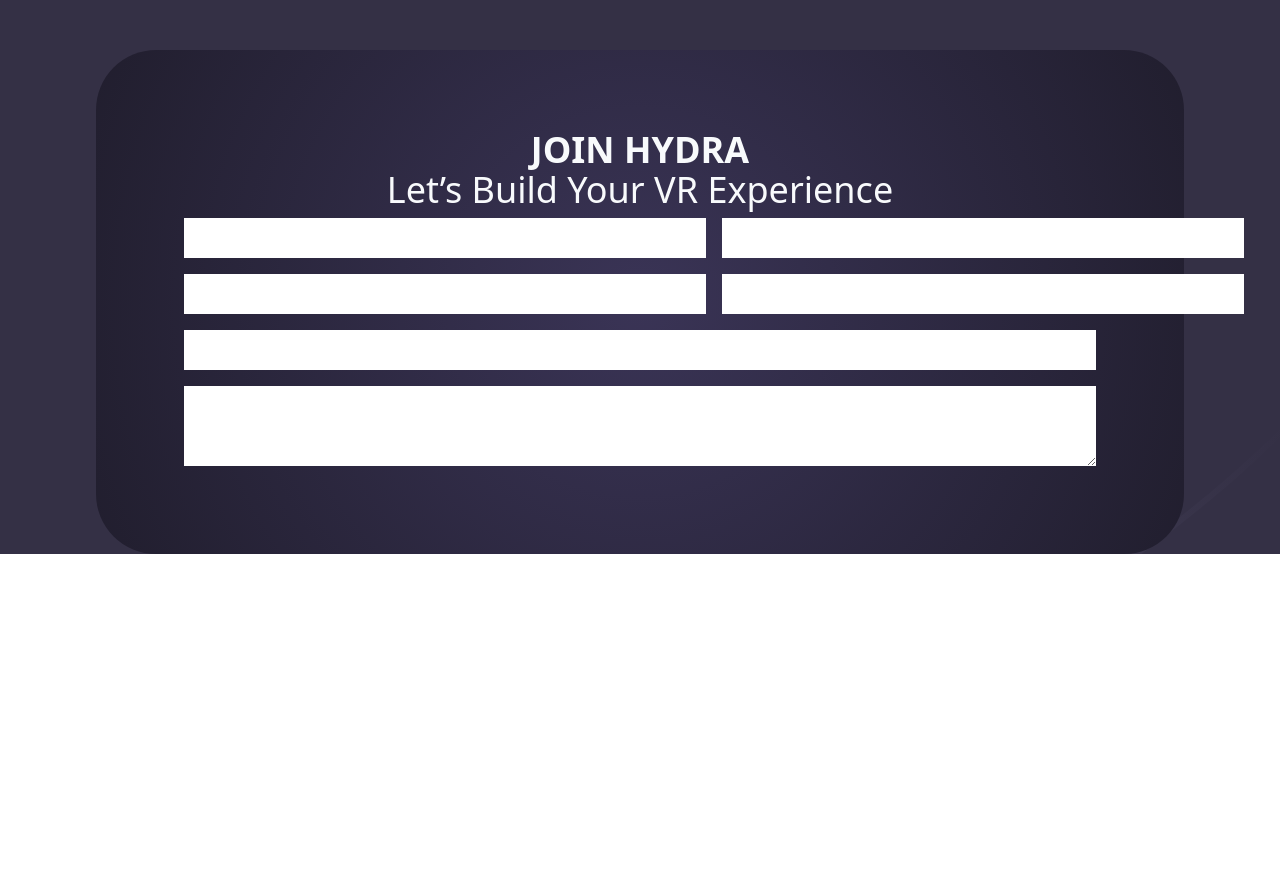
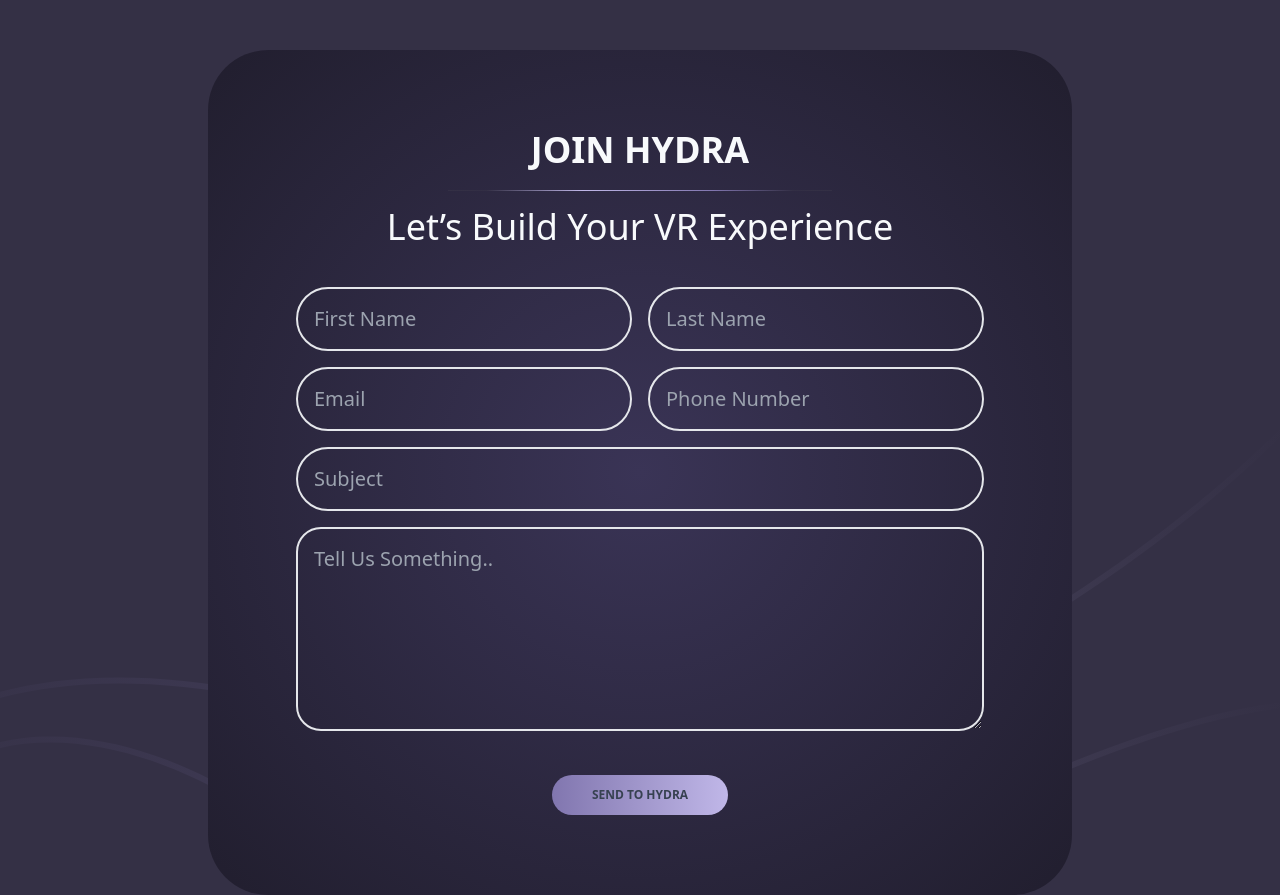
Before and after one commit to EvaldasP/hydra-landing-page, an Angular app: page / in a window 1280 px wide. Shown: the part 4460-5355 px from the top of the page. Before the commit the page ends 5014 px from the top, so only its background shows below. Built offline with nearby package versions, Linux system fonts and the light colour scheme.

Commit message:
form styles

```diff
--- a/src/app/app.component.html
+++ b/src/app/app.component.html
@@ -12,7 +12,7 @@
   <div class="mt-28">
     <app-process></app-process>
   </div>
-  <div class="mt-28">
+  <div class="mt-28 px-28">
     <app-form></app-form>
   </div>
 </div>
--- a/src/app/sections/form/form.component.html
+++ b/src/app/sections/form/form.component.html
@@ -1,24 +1,58 @@
-<div
-  class="text-slate-50 text-4xl text-center bg-custom-radial p-20 rounded-[60px]"
->
-  <h1 class="uppercase font-bold">Join Hydra</h1>
-  <h2>Let’s Build Your VR Experience</h2>
+<div class="text-center bg-custom-radial p-20 rounded-[60px]">
+  <div class="text-slate-50 text-4xl flex flex-col items-center">
+    <h1 class="uppercase font-bold w-max pb-5">Join Hydra</h1>
+    <div class="h-[1px] w-96 bg-underline"></div>
+    <h2 class="font-light mt-4 mb-8">Let’s Build Your VR Experience</h2>
+  </div>
 
+  <div class="text-slate-50 text-xl">
     <div class="flex flex-row">
-    <input class="basis-1/2 m-2" type="text" />
-    <input class="basis-1/2 m-2" type="text" />
+      <input
+        class="basis-1/2 m-2 rounded-full p-4 bg-transparent border-2 outline-none"
+        type="text"
+        placeholder="First Name"
+      />
+      <input
+        class="basis-1/2 m-2 rounded-full p-4 bg-transparent border-2 outline-none"
+        type="text"
+        placeholder="Last Name"
+      />
     </div>
 
     <div class="flex flex-row">
-    <input class="basis-1/2 m-2" type="text" />
-    <input class="basis-1/2 m-2" type="text" />
+      <input
+        class="basis-1/2 m-2 rounded-full p-4 bg-transparent border-2 outline-none"
+        type="text"
+        placeholder="Email"
+      />
+      <input
+        class="basis-1/2 m-2 rounded-full p-4 bg-transparent border-2 outline-none"
+        type="text"
+        placeholder="Phone Number"
+      />
     </div>
 
     <div class="flex flex-row">
-    <input class="w-full m-2" type="text" />
+      <input
+        class="w-full m-2 rounded-full p-4 bg-transparent border-2 outline-none"
+        type="text"
+        placeholder="Subject"
+      />
     </div>
 
     <div class="flex flex-row">
-    <textarea class="w-full m-2" name="" id=""></textarea>
+      <textarea
+        class="w-full m-2 rounded-[25px] bg-transparent border-2 p-4 outline-none"
+        rows="6"
+        placeholder="Tell Us Something.."
+        name=""
+        id=""
+      ></textarea>
+    </div>
+    <button
+      class="rounded-3xl px-10 py-3 text-gray-700 font-bold uppercase text-xs bg-custom-gradient-nav-btn mt-9"
+    >
+      Send to Hydra
+    </button>
   </div>
 </div>
--- a/src/app/sections/form/form.component.scss
+++ b/src/app/sections/form/form.component.scss
@@ -0,0 +1,11 @@
+.bg-underline {
+  background: linear-gradient(
+    to right,
+    rgba(52, 48, 69, 1) 0%,
+    rgba(52, 48, 69, 0.8) 10%,
+    #c0b7e8 35%,
+    #8176af 69%,
+    rgba(52, 48, 69, 0.8) 90%,
+    rgba(52, 48, 69, 1) 100%
+  );
+}
```
Also changed, not shown: src/app/sections/form/form.component.ts (+3 -5 lines). Lines whose indentation alone changed are shown as unchanged.
